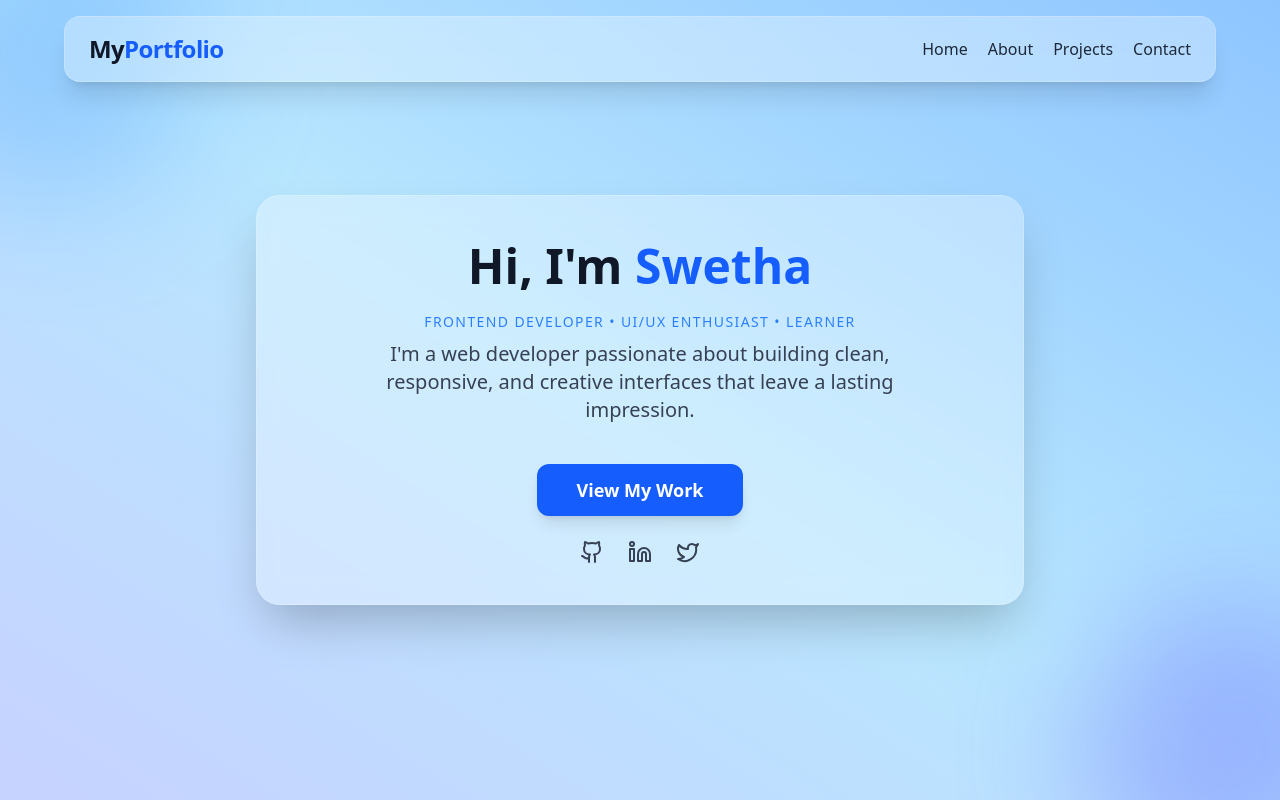
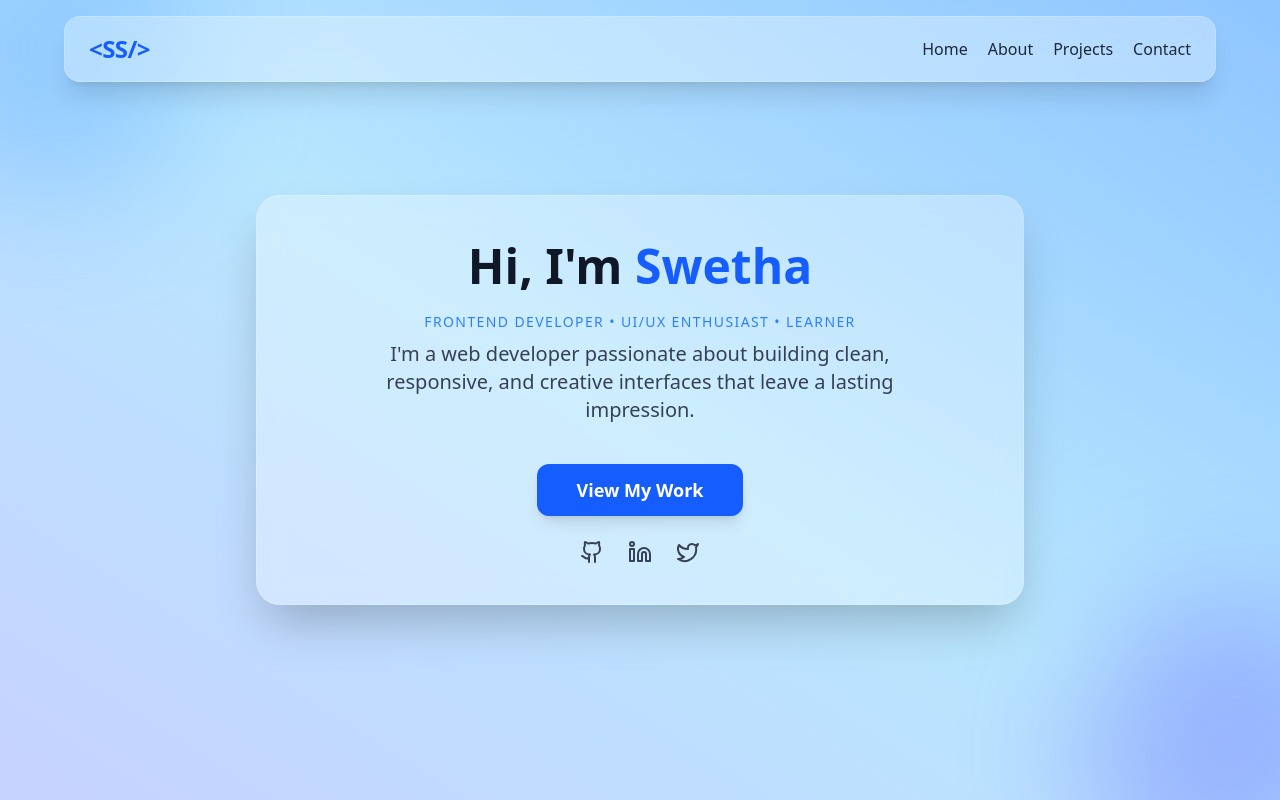
Before and after one commit to SSSwetha25/developer-portfolio, a React (Vite) app: page / in a window 1280 px wide. Built offline with nearby package versions, Linux system fonts and the light colour scheme.

Commit message:
navbar changes

```diff
--- a/src/components/Navbar.jsx
+++ b/src/components/Navbar.jsx
@@ -9,7 +9,7 @@ export default function Navbar({ toggleDarkMode, darkMode }) {
     <nav className="fixed top-4 left-1/2 transform -translate-x-1/2 w-[95%] md:w-[90%] bg-white/30 dark:bg-gray-900/30 backdrop-blur-md border border-white/20 dark:border-gray-700/40 rounded-2xl px-6 py-4 shadow-xl flex items-center justify-between z-50 transition-all">
 
       <h1 className="text-2xl font-bold text-gray-900 dark:text-white tracking-tight">
-        My<span className="text-blue-600 dark:text-blue-400">Portfolio</span>
+        <span className="text-blue-600 dark:text-blue-400">&lt;SS/&gt;</span>
       </h1>
 
       {/* Desktop Links */}
```
